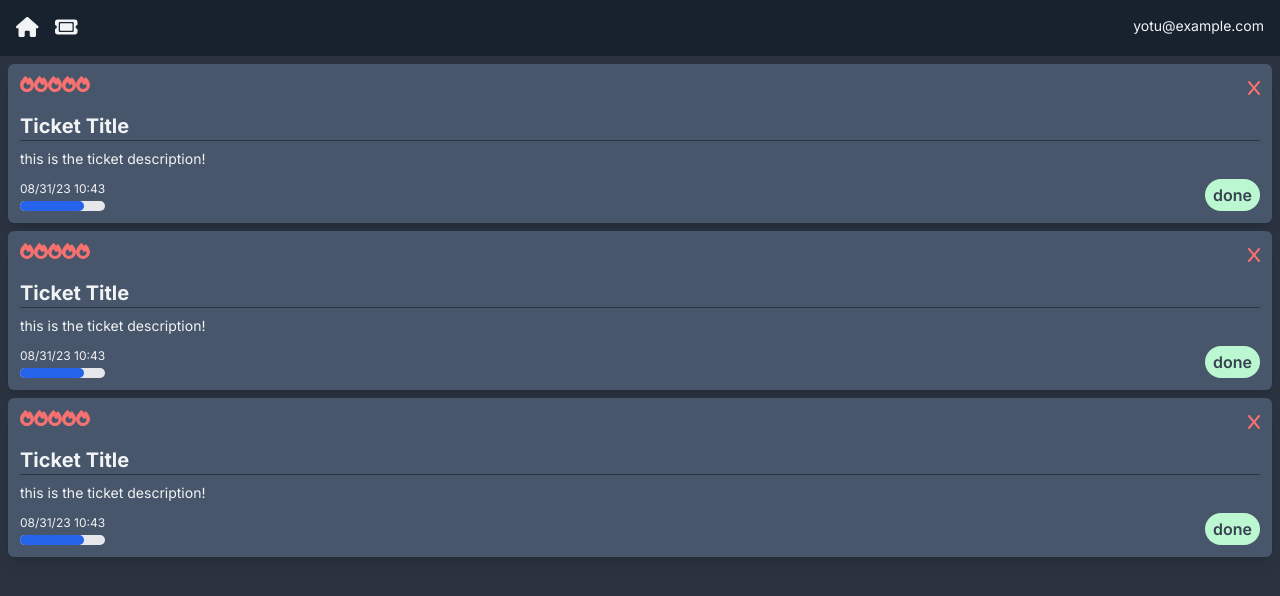
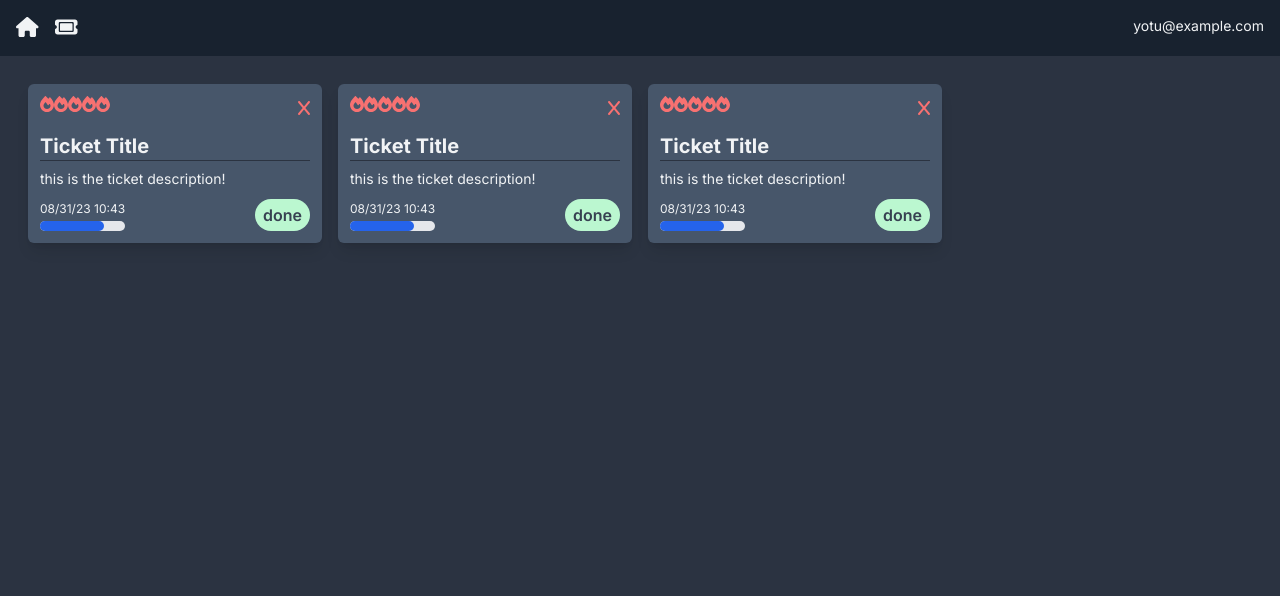
Before and after one commit to ulxsth/next-ticket-app, a Next.js app: page / in a window 1280 px wide. Shown: the top 596 px of the page. Built offline with nearby package versions, Linux system fonts and the light colour scheme.

Commit message:
update: チケットが画面幅によって横並びになる数を変えるようにした

```diff
--- a/app/page.js
+++ b/app/page.js
@@ -3,10 +3,12 @@
 
 const Dashboard = () => {
   return (
-    <div>
-      <TicketCard />
-      <TicketCard />
-      <TicketCard />
+    <div className='p-5'>
+      <div className='lg:grid grid-cols-2 xl:grid-cols-4'>
+        <TicketCard />
+        <TicketCard />
+        <TicketCard />
+      </div>
     </div>
   )
 }
```
